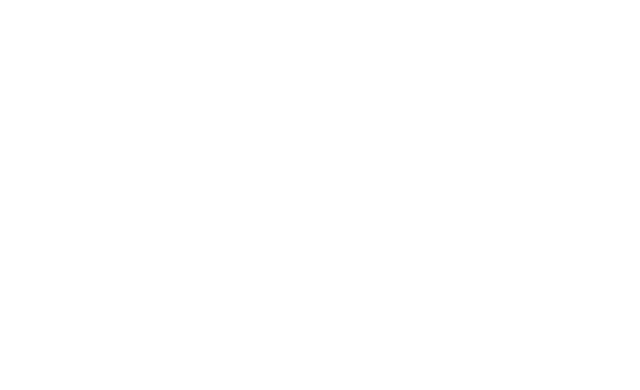
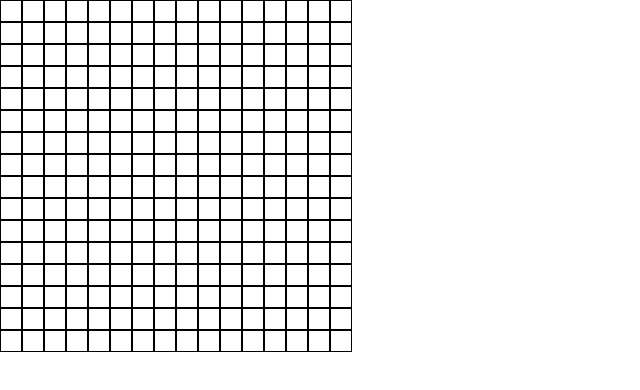
Before and after one commit to Keegan-George/etch-a-sketch, a plain HTML site: page index.html in a window 1280 px wide. Shown: the whole page, without its empty margins (0-640 px from the left). Drawn offline with Linux system fonts and the light colour scheme.

Commit message:
Add function to draw grid to the screen

```diff
--- a/index.html
+++ b/index.html
@@ -1,5 +1,6 @@
 <!DOCTYPE HTML>
 <html lang="en">
+
 <head>
 	<meta charset="utf-8">
 	<title>Etch-a-Sketch</title>
@@ -8,7 +9,9 @@
 </head>
 
 <body>
+	<div class="grid-container">
 
+	</div>
 </body>
 
 </html>
--- a/static/css/styles.css
+++ b/static/css/styles.css
@@ -0,0 +1,14 @@
+* {
+    padding: 0;
+    margin: 0;
+    box-sizing: border-box;
+}
+
+.grid-container {
+    display: flex;
+}
+
+.square{
+    border: 1px solid black;
+    padding: 10px;
+}
--- a/static/js/scripts.js
+++ b/static/js/scripts.js
@@ -0,0 +1,18 @@
+
+function createGrid() {
+    const size = 16;
+    gridContainer = document.querySelector(".grid-container");
+
+    for (let i = 0; i < size; i++) {
+        column = document.createElement("div");
+        for (let j = 0; j < size; j++) {
+            square = document.createElement("div");
+            square.classList.add("square");
+            column.appendChild(square);
+            gridContainer.appendChild(column);
+        }
+    }
+}
+
+
+createGrid();
```
Lines whose indentation alone changed are shown as unchanged.
